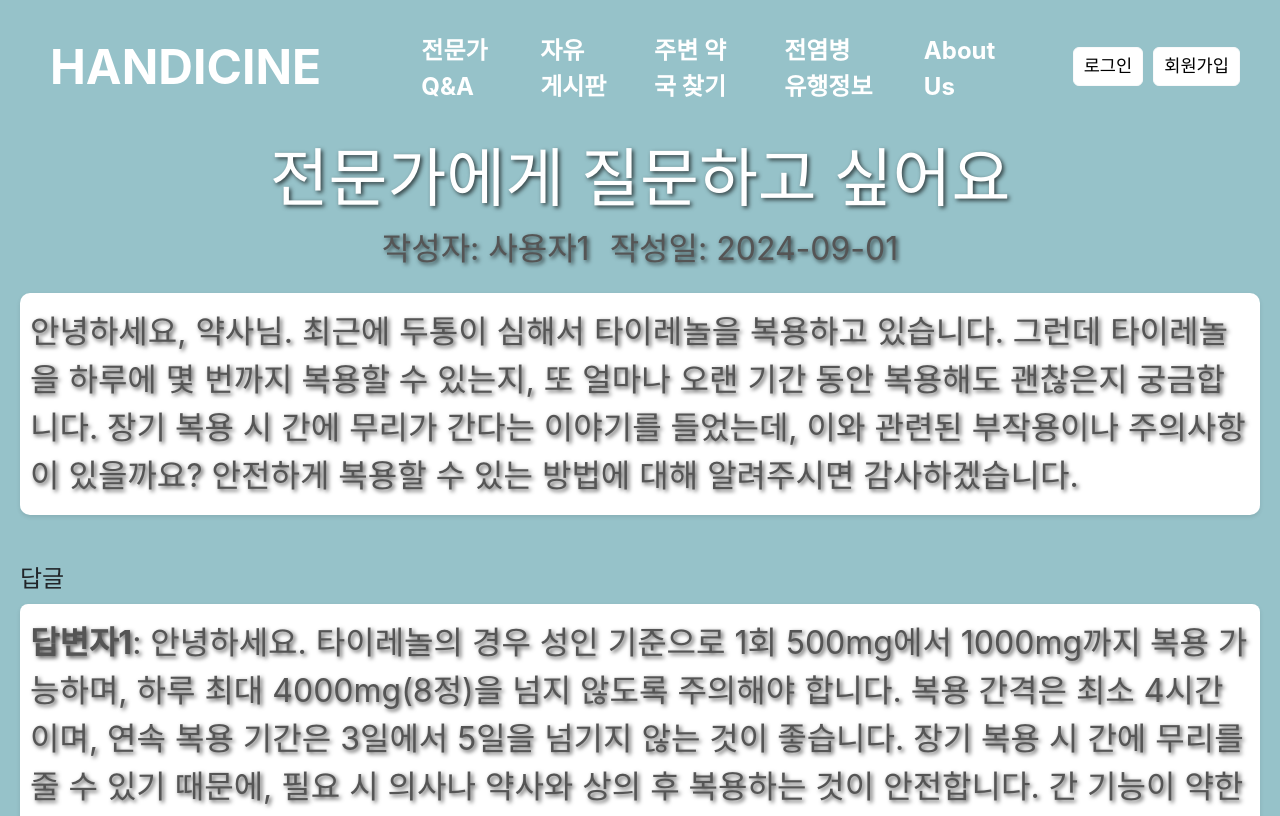
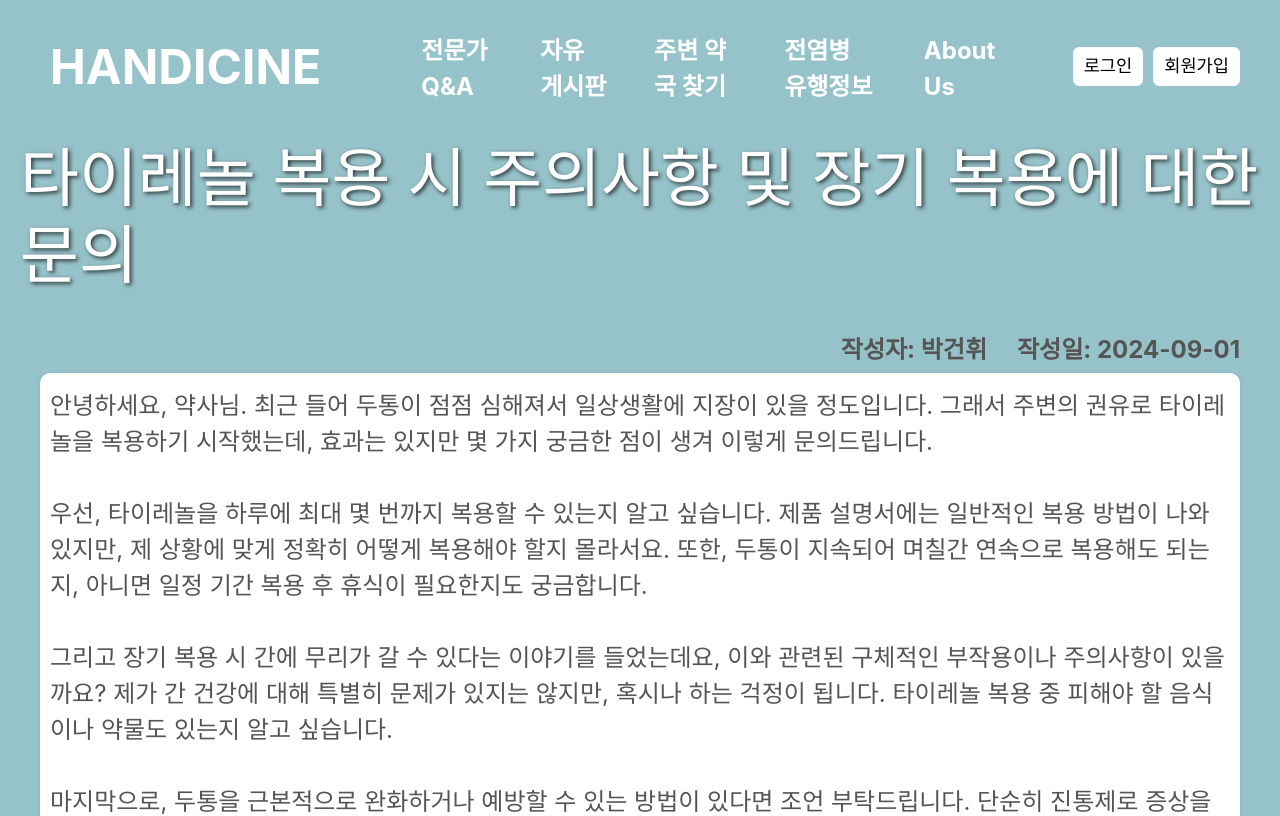
Before and after one commit to ghpark7/Project_H, a React (Create React App) app in the folder handicine/: page /qna/1 in a window 1280 px wide. Shown: the top 816 px of the page. Built offline with nearby package versions, Linux system fonts and the light colour scheme.

Commit message:
Update: QnADetailPage 수정

```diff
--- a/handicine/src/components/QnADetailPage.css
+++ b/handicine/src/components/QnADetailPage.css
@@ -18,18 +18,22 @@
 .author-date {
     display: flex;
     justify-content: flex-end;
-    /* 오른쪽 정렬 */
-    gap: 20px;
-    /* 작성자와 작성일 사이 간격 */
+    gap: 30px;
+    text-align: right;
+    width: 100%;
+    max-width: 1200px;
+    font-weight: bold;
 }
 
 .author-date p {
-    margin: 0;
+    margin-top: 30px;
     color: #555;
+    font-size: 1.5rem;
 }
 
 .qna-content {
-    margin: 20px 0;
+    max-width: 1200px;
+    width: 100%;
     padding: 10px;
     background-color: #ffffff;
     border-radius: 10px;
@@ -37,11 +41,14 @@
 }
 
 .comments-section {
+    max-width: 1200px;
+    width: 100%;
     margin-top: 30px;
 }
 
 .comments-section h2 {
-    font-size: 1.5rem;
+    font-weight: bold;
+    font-size: 2rem;
     margin-bottom: 10px;
 }
 
@@ -64,6 +71,7 @@
     border: none;
     padding: 10px 20px;
     font-size: 1rem;
+    font-weight: bold;
     border-radius: 5px;
     cursor: pointer;
 }
@@ -71,3 +79,12 @@
 .reply-button-container button:hover {
     background-color: #0056b3;
 }
+
+.qna-detail-page p,
+.author-date p,
+.qna-content,
+.comments-section h2,
+.comment-item {
+    text-shadow: none;
+    font-size: 1.5rem;
+}
--- a/handicine/src/components/QnADetailPage.js
+++ b/handicine/src/components/QnADetailPage.js
@@ -7,13 +7,23 @@
   const [userRole, setUserRole] = useState('user'); // 현재 사용자의 등급 (예: 'user', 'admin' 등)
   const qna = {
     id,
-    title: "전문가에게 질문하고 싶어요",
-    author: "사용자1",
+    title: "타이레놀 복용 시 주의사항 및 장기 복용에 대한 문의",
+    author: "박건휘",
     date: "2024-09-01",
-    content: "안녕하세요, 약사님. 최근에 두통이 심해서 타이레놀을 복용하고 있습니다. 그런데 타이레놀을 하루에 몇 번까지 복용할 수 있는지, 또 얼마나 오랜 기간 동안 복용해도 괜찮은지 궁금합니다. 장기 복용 시 간에 무리가 간다는 이야기를 들었는데, 이와 관련된 부작용이나 주의사항이 있을까요? 안전하게 복용할 수 있는 방법에 대해 알려주시면 감사하겠습니다.",
+    content: <>
+    안녕하세요, 약사님. 최근 들어 두통이 점점 심해져서 일상생활에 지장이 있을 정도입니다. 그래서 주변의 권유로 타이레놀을 복용하기 시작했는데, 효과는 있지만 몇 가지 궁금한 점이 생겨 이렇게 문의드립니다. <br /><br />
+    우선, 타이레놀을 하루에 최대 몇 번까지 복용할 수 있는지 알고 싶습니다. 제품 설명서에는 일반적인 복용 방법이 나와 있지만, 제 상황에 맞게 정확히 어떻게 복용해야 할지 몰라서요. 또한, 두통이 지속되어 며칠간 연속으로 복용해도 되는지, 아니면 일정 기간 복용 후 휴식이 필요한지도 궁금합니다.<br /><br />
+    그리고 장기 복용 시 간에 무리가 갈 수 있다는 이야기를 들었는데요, 이와 관련된 구체적인 부작용이나 주의사항이 있을까요? 제가 간 건강에 대해 특별히 문제가 있지는 않지만, 혹시나 하는 걱정이 됩니다. 타이레놀 복용 중 피해야 할 음식이나 약물도 있는지 알고 싶습니다.<br /><br />
+    마지막으로, 두통을 근본적으로 완화하거나 예방할 수 있는 방법이 있다면 조언 부탁드립니다. 단순히 진통제로 증상을 완화하는 것보다 원인을 해결하는 것이 좋을 것 같아서요. 안전하게 타이레놀을 복용하면서 두통 관리에 도움이 될 수 있는 방법에 대해 자세히 알려주시면 정말 감사하겠습니다.
+  </>,
     comments: [
-      { id: 1, author: "답변자1", content: "안녕하세요. 타이레놀의 경우 성인 기준으로 1회 500mg에서 1000mg까지 복용 가능하며, 하루 최대 4000mg(8정)을 넘지 않도록 주의해야 합니다. 복용 간격은 최소 4시간이며, 연속 복용 기간은 3일에서 5일을 넘기지 않는 것이 좋습니다. 장기 복용 시 간에 무리를 줄 수 있기 때문에, 필요 시 의사나 약사와 상의 후 복용하는 것이 안전합니다. 간 기능이 약한 경우 더욱 주의가 필요합니다." },
-      { id: 2, author: "답변자2", content: "타이레놀은 간 대사를 통해 분해되기 때문에 장기 복용 시 간 손상 가능성이 있습니다. 특히 과다 복용이나 음주를 병행할 경우 간에 무리가 올 수 있으니 주의가 필요합니다. 일반적인 두통이나 통증 완화를 위해서는 타이레놀을 장기적으로 복용하기보다는 원인을 찾아 치료하는 것이 중요합니다. 타이레놀 복용 중 간 기능 이상 증상이 나타나면 즉시 복용을 중단하고 의사와 상담하세요."},
+      { id: 1, author: "약사 박성모", content: <>
+        안녕하세요, 두통으로 인해 타이레놀을 복용하고 계신데, 몇 가지 주의사항과 복용 방법에 대해 설명드리겠습니다.<br /><br />
+        우선, 성인 기준으로 타이레놀(아세트아미노펜)의 1회 권장 복용량은 500mg에서 1000mg 사이이며, 하루 최대 복용량은 4000mg(약 8정)을 넘지 않아야 합니다. 복용 간격은 최소 4시간을 유지해야 하고, 연속 복용 기간은 3일에서 5일을 넘기지 않는 것이 좋습니다. 만약 5일 이상 지속적으로 두통이 발생한다면, 원인을 파악하기 위해 병원에서 진료를 받는 것이 중요합니다.<br /><br />
+        장기 복용 시 간에 무리를 줄 수 있기 때문에 주의가 필요합니다. 특히 간 기능이 약하거나 음주를 자주 하는 경우에는 타이레놀 복용을 자제하는 것이 좋습니다. 간이 타이레놀을 대사하는데, 과도한 복용은 간 손상을 일으킬 수 있습니다. 간 기능 이상을 나타내는 증상(예: 황달, 어지러움, 피로감 등)이 나타나면 즉시 복용을 중단하고 의사와 상의하세요.<br /><br />
+        또한, 타이레놀 복용 중 피해야 할 음식이나 약물에 대해서는 크게 제한은 없으나, 타이레놀과 유사한 성분을 포함한 다른 진통제(예: 이부프로펜 등)와는 병용하지 않는 것이 좋습니다. 과도한 카페인 섭취도 피하는 것이 도움이 됩니다.<br /><br />
+        마지막으로, 두통을 완화하는 근본적인 방법으로는 규칙적인 생활습관, 충분한 수면, 스트레스 관리 등이 있습니다. 만약 만성 두통으로 이어진다면, 의사와 상의하여 적절한 치료를 받는 것이 중요합니다.
+      </>},
     ]
   };
 
@@ -37,18 +47,17 @@
         <p>{qna.content}</p>
       </div>
 
+      <div className="reply-button-container">
+        <button onClick={handleReplyClick}>답글 달기</button>
+      </div>
       <div className="comments-section">
-        <h2>답글</h2>
+        <h2>답변</h2>
         {qna.comments.map((comment) => (
           <div key={comment.id} className="comment-item">
             <p><strong>{comment.author}</strong>: {comment.content}</p>
           </div>
         ))}
       </div>
-
-      <div className="reply-button-container">
-        <button onClick={handleReplyClick}>답글 달기</button>
-      </div>
     </div>
   );
 };
--- a/handicine/src/components/QnAPage.js
+++ b/handicine/src/components/QnAPage.js
@@ -6,7 +6,7 @@
 
 const QnAPage = () => {
   const [questions, setQuestions] = useState([
-    { id: 1, title: "전문가에게 질문하고 싶어요", author: "사용자1", date: "2024-09-01" },
+    { id: 1, title: "타이레놀 복용 시 주의사항 및 장기 복용에 대한 문의", author: "박건휘", date: "2024-09-01" },
     { id: 2, title: "약물 복용 관련 질문이 있습니다", author: "사용자2", date: "2024-09-02" },
     { id: 3, title: "의학적인 질문을 하고 싶어요", author: "사용자3", date: "2024-09-03" },
     { id: 4, title: "약물 복용 관련 질문이 있습니다", author: "사용자4", date: "2024-09-04" },
```
